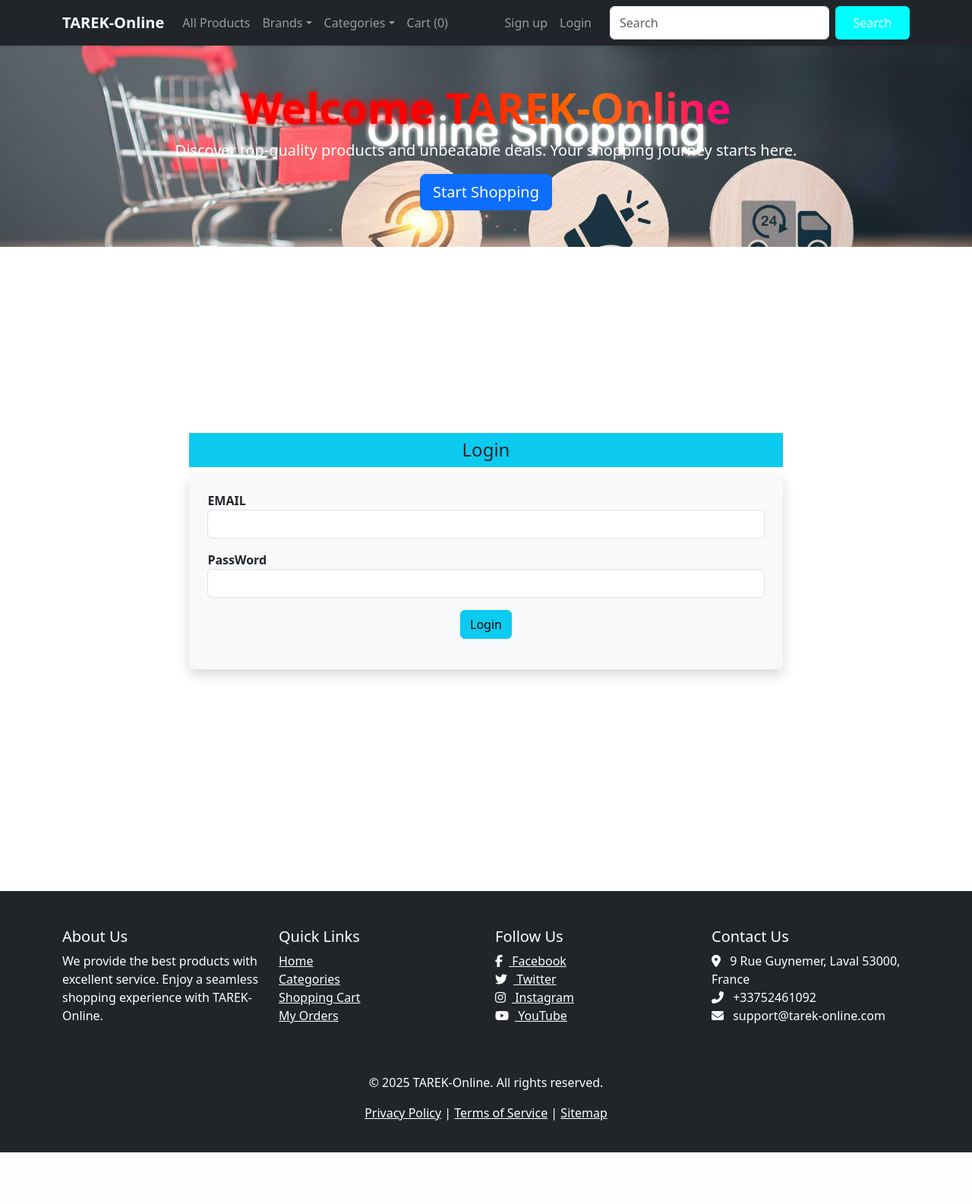
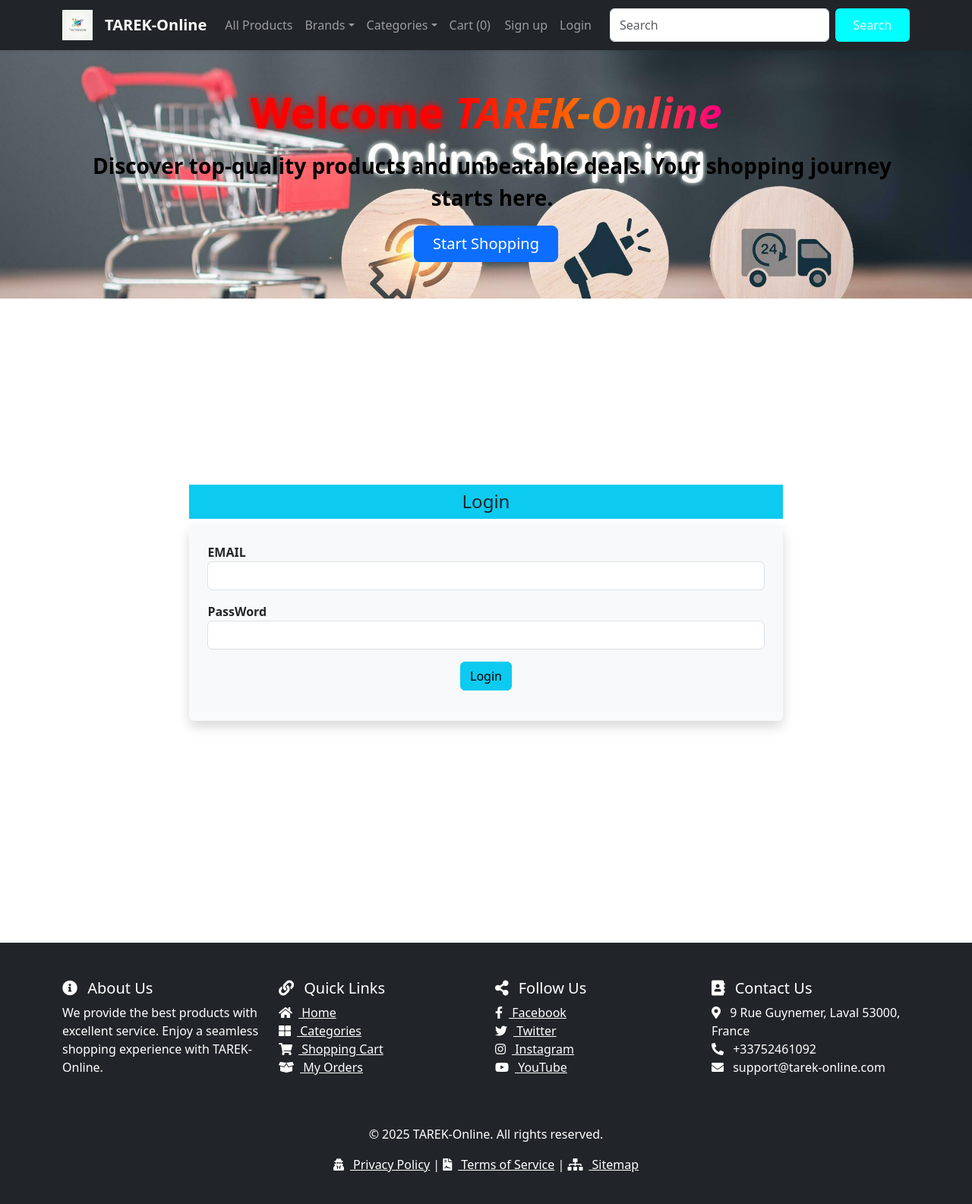
Before and after one commit to TarekzainAldin/Tarek-online, a Flask app: a page that uses shop/templates/layout.html in a window 1280 px wide. Shown: the whole page at 76% size. Before the commit the page ends 1517 px from the top, so only its background shows below. Run offline with Flask 2, Linux system fonts and the light colour scheme; parts of the project's set-up code (start-up, migrations or seed data) failed here and were passed over; some libraries are stand-ins or nearby versions.

Commit message:
make the logo next the bavbar

```diff
--- a/shop/static/css/styles.css
+++ b/shop/static/css/styles.css
@@ -118,3 +118,30 @@
 .modal-header {
     background-color: #f8d7da;
 }
+
+/* styles.css */
+
+/* Create a wave animation */
+@keyframes wave {
+    0% {
+      transform: translateY(0);
+    }
+    25% {
+      transform: translateY(-10px);
+    }
+    50% {
+      transform: translateY(0);
+    }
+    75% {
+      transform: translateY(10px);
+    }
+    100% {
+      transform: translateY(0);
+    }
+  }
+
+  /* Apply the wave animation to the text */
+  .wave-text {
+    display: inline-block; /* Ensures proper animation of inline elements */
+    animation: wave 1s ease-in-out infinite;
+  }
--- a/shop/templates/layout.html
+++ b/shop/templates/layout.html
@@ -4,19 +4,20 @@
     <meta charset="utf-8">
     <meta name="viewport" content="width=device-width, initial-scale=1, shrink-to-fit=no">
 
-    <!-- Bootstrap CSS -->
+    <!-- Font Awesome CDN -->
+    <link rel="stylesheet" href="https://cdnjs.cloudflare.com/ajax/libs/font-awesome/5.15.4/css/all.min.css">
     <link rel="stylesheet" href="https://cdn.jsdelivr.net/npm/bootstrap@5.3.0/dist/css/bootstrap.min.css">
     <link rel="stylesheet" href="{{ url_for('static', filename='css/styles.css') }}">
 
     <title>{{ title if title else "Tarek-Online" }}</title>
-
-    <!-- Font Awesome for icons -->
-    <script src="https://kit.fontawesome.com/a076d05399.js" crossorigin="anonymous"></script>
   </head>
   <body>
     <!-- Navbar -->
     <nav class="navbar navbar-expand-lg navbar-dark bg-dark shadow-sm">
       <div class="container">
+        <a class="navbar-brand" href="#">
+          <img src="{{ url_for('static', filename='images/logo.jpg') }}" alt="TAREK-Online Logo" height="40">
+        </a>
         <a class="navbar-brand fw-bold" href="#">TAREK-Online</a>
         <button class="navbar-toggler" type="button" data-bs-toggle="collapse" data-bs-target="#navbarNav">
           <span class="navbar-toggler-icon"></span>
@@ -76,16 +77,29 @@
     </nav>
 
     <!-- Hero Section -->
-    <section class="hero bg-dark text-white py-5 text-center">
-      <div class="container">
-        <h1 class="display-4 fw-bold">
-          <span style="color: red; text-shadow: 0 0 10px red;">Welcome</span>
-          <span style="background: linear-gradient(90deg, #ff0000, #ff7300, #ff007f); -webkit-background-clip: text; background-clip: text; color: transparent;">
-            TAREK-Online
-          </span>
-        </h1>
-        <p class="lead">Discover top-quality products and unbeatable deals. Your shopping journey starts here.</p>
-        <a href="{{ url_for('customerLogin') }}" class="btn btn-primary btn-lg">Start Shopping</a>
+    <section class="hero bg-dark text-white py-5">
+      <div class="container text-center">
+        <div class="row">
+          <div class="col-12">
+            <h1 class="display-4 fw-bold mb-3">
+              <span style="color: red; font-weight: bold; text-shadow: 0 0 10px red;">Welcome</span>
+              <span style="font-weight: bold; font-style: italic; background: linear-gradient(90deg, #ff0000, #ff7300, #ff007f);
+                          -webkit-background-clip: text; background-clip: text; color: transparent;">
+                TAREK-Online
+              </span>
+            </h1>
+            <p class="text-black ms-lg-3 fs-3 fw-bold">Discover top-quality products and unbeatable deals. Your shopping journey starts here.</p>
+
+            {% if current_user.is_authenticated %}
+              <p class="text-danger ms-lg-3 fs-3 fw-bold wave-text">
+                Welcome back, {{ current_user.name }}! You can start shopping now.
+              </p>
+            {% else %}
+              <!-- If the user is not logged in, show the "Start Shopping" button -->
+              <a href="{{ url_for('customerLogin') }}" class="btn btn-primary btn-lg px-4 py-2">Start Shopping</a>
+            {% endif %}
+          </div>
+        </div>
       </div>
     </section>
 
@@ -99,24 +113,24 @@
         <div class="row">
           <!-- About Us -->
           <div class="col-md-3 mb-4">
-            <h5>About Us</h5>
+            <h5><i class="fas fa-info-circle me-2"></i> About Us</h5>
             <p>We provide the best products with excellent service. Enjoy a seamless shopping experience with TAREK-Online.</p>
           </div>
 
           <!-- Quick Links -->
           <div class="col-md-3 mb-4">
-            <h5>Quick Links</h5>
+            <h5><i class="fas fa-link me-2"></i> Quick Links</h5>
             <ul class="list-unstyled">
-              <li><a href="/" class="text-white">Home</a></li>
-              <li><a href="#" class="text-white">Categories</a></li>
-              <li><a href="#" class="text-white">Shopping Cart</a></li>
-              <li><a href="#" class="text-white">My Orders</a></li>
+              <li><a href="/" class="text-white"><i class="fas fa-home me-2"></i> Home</a></li>
+              <li><a href="#" class="text-white"><i class="fas fa-th-large me-2"></i> Categories</a></li>
+              <li><a href="#" class="text-white"><i class="fas fa-shopping-cart me-2"></i> Shopping Cart</a></li>
+              <li><a href="#" class="text-white"><i class="fas fa-box-open me-2"></i> My Orders</a></li>
             </ul>
           </div>
 
           <!-- Follow Us -->
           <div class="col-md-3 mb-4">
-            <h5>Follow Us</h5>
+            <h5><i class="fas fa-share-alt me-2"></i> Follow Us</h5>
             <ul class="list-unstyled">
               <li><a href="#" class="text-white"><i class="fab fa-facebook-f me-2"></i> Facebook</a></li>
               <li><a href="#" class="text-white"><i class="fab fa-twitter me-2"></i> Twitter</a></li>
@@ -127,7 +141,7 @@
 
           <!-- Contact Info -->
           <div class="col-md-3 mb-4">
-            <h5>Contact Us</h5>
+            <h5><i class="fas fa-address-book me-2"></i> Contact Us</h5>
             <ul class="list-unstyled">
               <li><i class="fas fa-map-marker-alt me-2"></i> 9 Rue Guynemer, Laval 53000, France</li>
               <li><i class="fas fa-phone-alt me-2"></i> +33752461092</li>
@@ -141,16 +155,16 @@
           <div class="col text-center">
             <p>&copy; 2025 TAREK-Online. All rights reserved.</p>
             <p>
-              <a href="#" class="text-white">Privacy Policy</a> |
-              <a href="#" class="text-white">Terms of Service</a> |
-              <a href="#" class="text-white">Sitemap</a>
+              <a href="#" class="text-white"><i class="fas fa-user-secret me-2"></i> Privacy Policy</a> |
+              <a href="#" class="text-white"><i class="fas fa-file-contract me-2"></i> Terms of Service</a> |
+              <a href="#" class="text-white"><i class="fas fa-sitemap me-2"></i> Sitemap</a>
             </p>
           </div>
         </div>
       </div>
     </footer>
 
-    <!-- Bootstrap JS -->
+    <!-- Bootstrap JS and Popper.js -->
     <script src="https://cdn.jsdelivr.net/npm/bootstrap@5.3.0/dist/js/bootstrap.bundle.min.js"></script>
   </body>
 </html>
--- a/shop/templates/products/result.html
+++ b/shop/templates/products/result.html
@@ -1,7 +1,7 @@
 {% extends 'layout.html' %}
 {% block content %}
 
-<div class="container">
+<div class="container mt-3">
     <div class="row">
 
 {% for product in products %}
```
Also changed, not shown: shop/static/images/logo.jpg (added).
